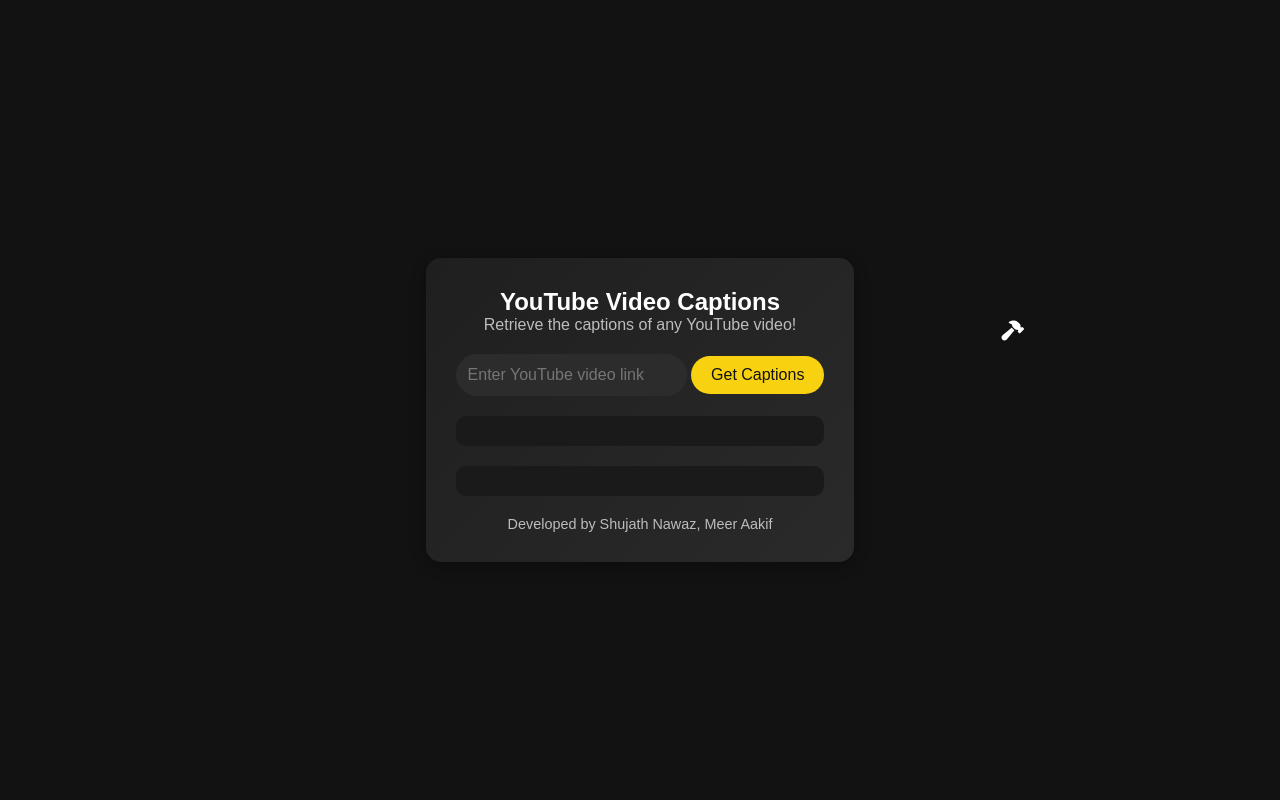
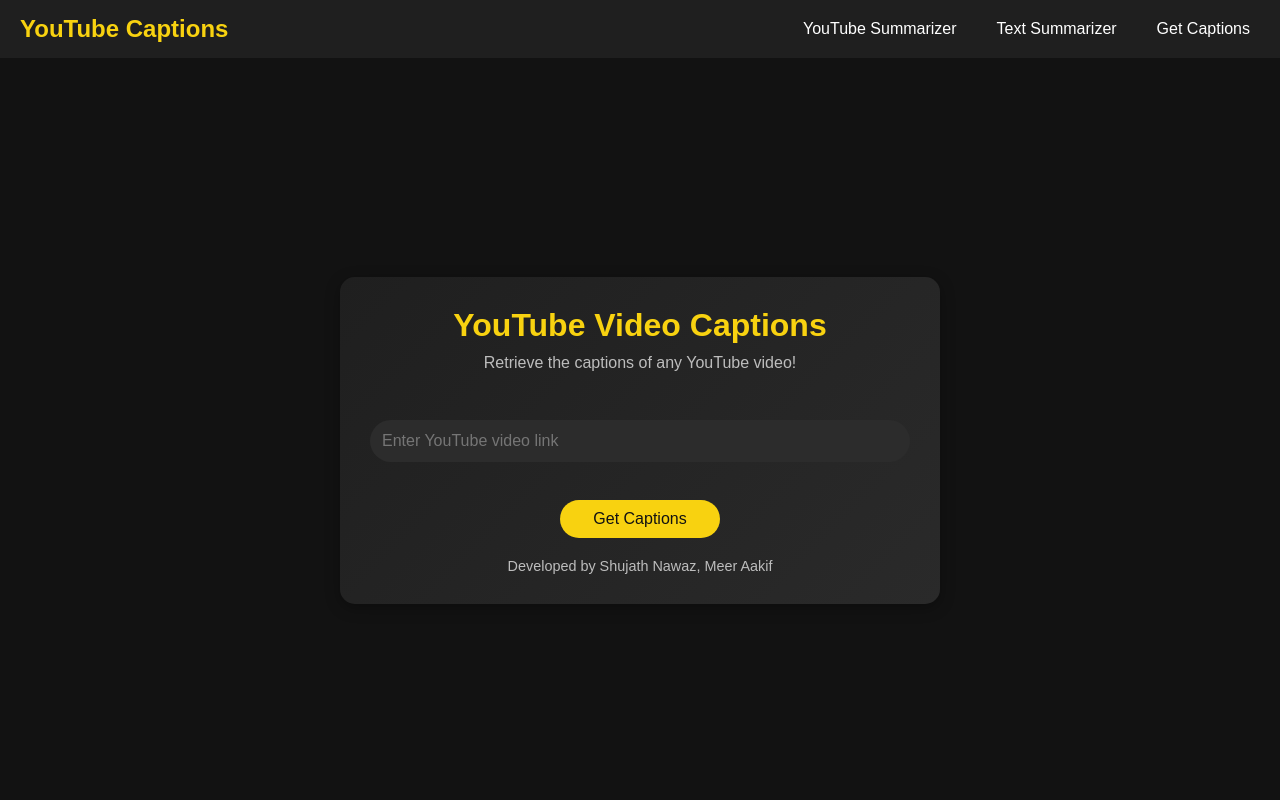
Before and after one commit to meer-aakif-33/YouTube-Video-summarizer-and-caption-extractor, a Flask app: page /captions in a window 1280 px wide. Run offline with Flask 3, Linux system fonts and the light colour scheme.

Commit message:
added something i dont know

```diff
--- a/static/style.css
+++ b/static/style.css
@@ -12,7 +12,7 @@
     display: flex;
     justify-content: center;
     align-items: center;
-    height: 100vh;
+    min-height: 100vh;
     padding: 20px;
     flex-direction: column;
 }
@@ -23,49 +23,59 @@
     background: #1f1f1f;
     padding: 10px 20px;
     display: flex;
-    justify-content: flex-start;
+    justify-content: space-between;
+    align-items: center;
+    position: fixed;
+    top: 0;
+    left: 0;
+    z-index: 1000;
 }
 
-/* Dropdown */
-.dropdown {
-    position: relative;
+.navbar .logo {
+    font-size: 1.5rem;
+    font-weight: bold;
+    color: #f8d210;
 }
 
-.dropbtn {
-    background: none;
-    border: none;
+.nav-links {
+    display: flex;
+    gap: 20px;
+}
+
+.nav-links a {
+    color: white;
+    text-decoration: none;
+    padding: 10px;
+    transition: color 0.3s;
+}
+
+.nav-links a:hover {
+    color: #f8d210;
+}
+
+.menu-icon {
+    display: none;
     font-size: 24px;
-    color: white;
     cursor: pointer;
 }
 
-.dropdown-content {
-    display: none;
-    position: absolute;
-    left: 0;
-    top: 40px;
-    background-color: #2a2a2a;
-    min-width: 200px;
-    border-radius: 8px;
-    box-shadow: 0px 4px 10px rgba(0,0,0,0.3);
-    overflow: hidden;
-    z-index: 1000;
-}
-
-.dropdown-content a {
-    color: white;
-    padding: 12px 16px;
-    text-decoration: none;
-    display: block;
-    transition: background 0.3s;
-}
-
-.dropdown-content a:hover {
-    background: #444;
-}
-
-.show {
-    display: block;
+@media (max-width: 768px) {
+    .nav-links {
+        display: none;
+        flex-direction: column;
+        background-color: #1f1f1f;
+        position: absolute;
+        top: 60px;
+        right: 0;
+        width: 100%;
+        text-align: center;
+    }
+    .nav-links.active {
+        display: flex;
+    }
+    .menu-icon {
+        display: block;
+    }
 }
 
 /* Container Styling */
@@ -77,13 +87,14 @@
     box-shadow: 0 4px 15px rgba(0, 0, 0, 0.3);
     padding: 30px;
     text-align: center;
-    margin-top: 20px;
+    margin-top: 80px;
 }
 
 /* Header */
 header h1 {
     font-size: 2rem;
     color: #f8d210;
+    margin-bottom: 10px;
 }
 
 header p {
@@ -94,12 +105,12 @@
 /* Form Styling */
 .form {
     margin-top: 20px;
-
+    display: flex;
+    flex-direction: column;
     gap: 10px;
 }
 
 .input {
-    flex: 1;
     padding: 12px;
     border: none;
     border-radius: 25px;
@@ -128,6 +139,7 @@
 .btn:hover {
     background-color: #e6b800;
 }
+
 
 /* Response Styling */
 .response, .video-captions {
--- a/templates/captions.html
+++ b/templates/captions.html
@@ -8,22 +8,23 @@
     <link rel="stylesheet" href="https://cdnjs.cloudflare.com/ajax/libs/font-awesome/6.7.2/css/all.min.css" integrity="sha512-Evv84Mr4kqVGRNSgIGL/F/aIDqQb7xQ2vcrdIwxfjThSH8CSR7PBEakCr51Ck+w+/U6swU2Im1vVX0SVk9ABhg==" crossorigin="anonymous" referrerpolicy="no-referrer" />
 </head>
 <body>
-    <div style="display: flex;">
-        <div class="dropdown">
-            <button class="dropbtn"><i class="fa-solid fa-hammer"></i></button>
-            <div class="dropdown-content" id="dropdown-menu">
-                <a href="/" id="option2">Youtube Video Summariser</a>
-                <a href="/text" id="option1"> Text Summariser</a>
-                <a href="/captions" id="option3">Get Video Captions</a>
+    <nav class="navbar">
+        <div class="logo">YouTube Captions</div>
+        <div class="menu-icon" onclick="toggleMenu()"><i class="fa fa-bars"></i></div>
+        <div class="nav-links">
+            <a href="/">YouTube Summarizer</a>
+            <a href="/text">Text Summarizer</a>
+            <a href="/captions">Get Captions</a>
         </div>
-        </div>
+    </nav>
     <div class="container">
         <header>
-                <h2>YouTube Video Captions</h2>
+            <h1>YouTube Video Captions</h1>
             <p>Retrieve the captions of any YouTube video!</p>
         </header>
         <main>
-                <form id="captionsform" onsubmit="getCaptions(event)" class="form">
+            <form id="captionsform" style="align-items: center;" onsubmit="getCaptions(event)" class="form">
+                <br>
                 <input
                     type="text"
                     id="youtube_link"
@@ -31,22 +32,26 @@
                     placeholder="Enter YouTube video link"
                     class="input"
                     required
-                    >
-                    <button type="submit" class="btn">Get Captions</button>
+                    style="width: -webkit-fill-available;"
+                > <br>
+                <button type="submit" class="btn" style="width: 10rem;">Get Captions</button>
             </form>
-                <div id="response" class="response"></div>
+            <div id="response" class="response" style="display: none;"></div>
             <div id="loading" class="loading" style="display: none;">
-                    <div class="spinner"></div>
+                <div class="spinner"></div><br><br>
                 <p>Fetching captions, please wait...</p>
             </div>
-                <div id="video-captions" class="video-captions"></div>
+            <div id="video-captions" class="video-captions" style="display: none;"></div>
         </main>
         <footer>
             <p>Developed by Shujath Nawaz, Meer Aakif</p>
         </footer>
     </div>
-    </div>
     <script>
+        function toggleMenu() {
+            document.querySelector('.nav-links').classList.toggle('active');
+        }
+
         async function getCaptions(event) {
             event.preventDefault();
             const youtube_link = document.getElementById('youtube_link').value;
@@ -58,6 +63,7 @@
 
             if (!youtube_link) {
                 loadingdiv.style.display = "none";
+                captionsdiv.style.display = 'block'
                 captionsdiv.innerHTML = '<p class="error">Please provide a valid YouTube video link.</p>';
                 return;
             }
@@ -74,6 +80,7 @@
                 loadingdiv.style.display = "none";
 
                 if (response.ok) {
+                    captionsdiv.style.display = 'block'
                     const data = await response.json();
                     renderCaptions(data.video_captions);
                 } else {
@@ -97,7 +104,7 @@
                 <p class="captions"><strong>Video Captions:</strong>
                     <span id="caption-text">${shortText}</span>
                 </p>
-                <button id="toggle-btn" class="btn" onclick="toggleCaptions()">Show More</button>
+                <button id="toggle-btn" class="btn morebtn" onclick="toggleCaptions()">Show More</button>
             `;
 
             window.toggleCaptions = function() {
@@ -114,38 +121,5 @@
             };
         }
     </script>
-    <style>
-        .dropdown {
-            position: absolute;
-            top: 40%;
-            right: 20%;
-        }
-        .dropbtn {
-            background: none;
-            border: none;
-            font-size: 20px;
-            cursor: pointer;
-        }
-        .dropdown-content {
-            display: none;
-            position: absolute;
-            background-color: white;
-            min-width: 120px;
-            box-shadow: 0px 8px 16px rgba(0,0,0,0.2);
-            z-index: 1;
-        }
-        .dropdown:hover .dropdown-content {
-            display: block;
-        }
-        .dropdown-content a {
-            color: black;
-            padding: 8px 12px;
-            text-decoration: none;
-            display: block;
-        }
-        .dropdown-content a:hover {
-            background-color: #ddd;
-        }
-    </style>
 </body>
 </html>
```
Also changed, not shown: templates/index.html (+19 -67 lines), templates/textsum.html (+18 -47 lines). Lines whose indentation alone changed are shown as unchanged.
